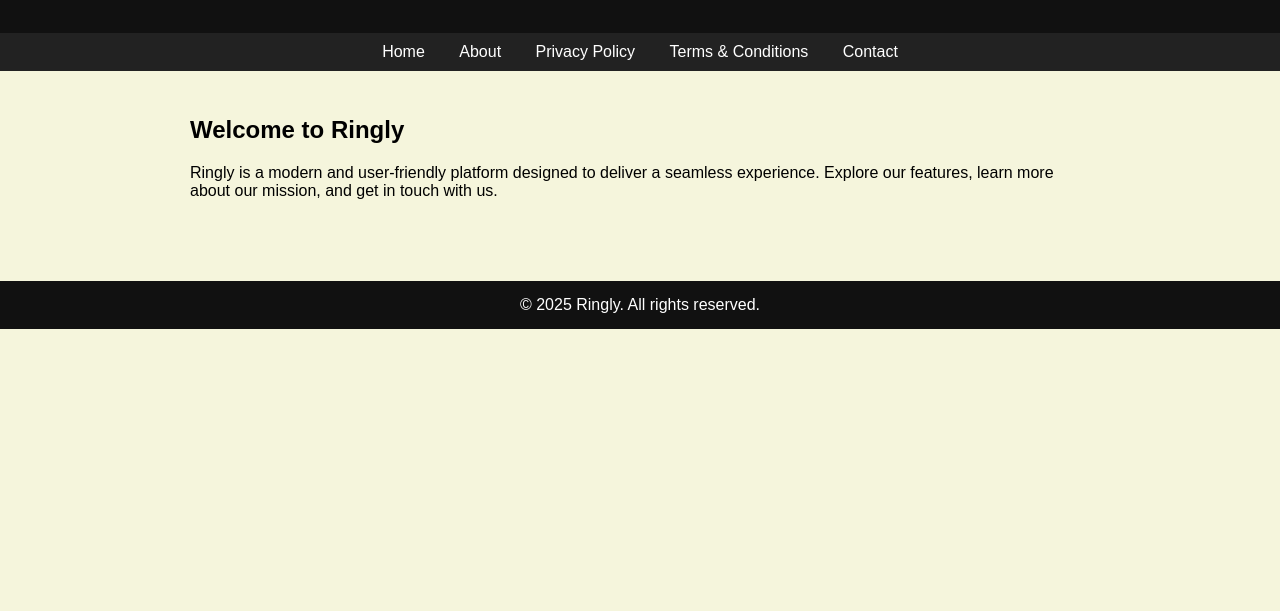
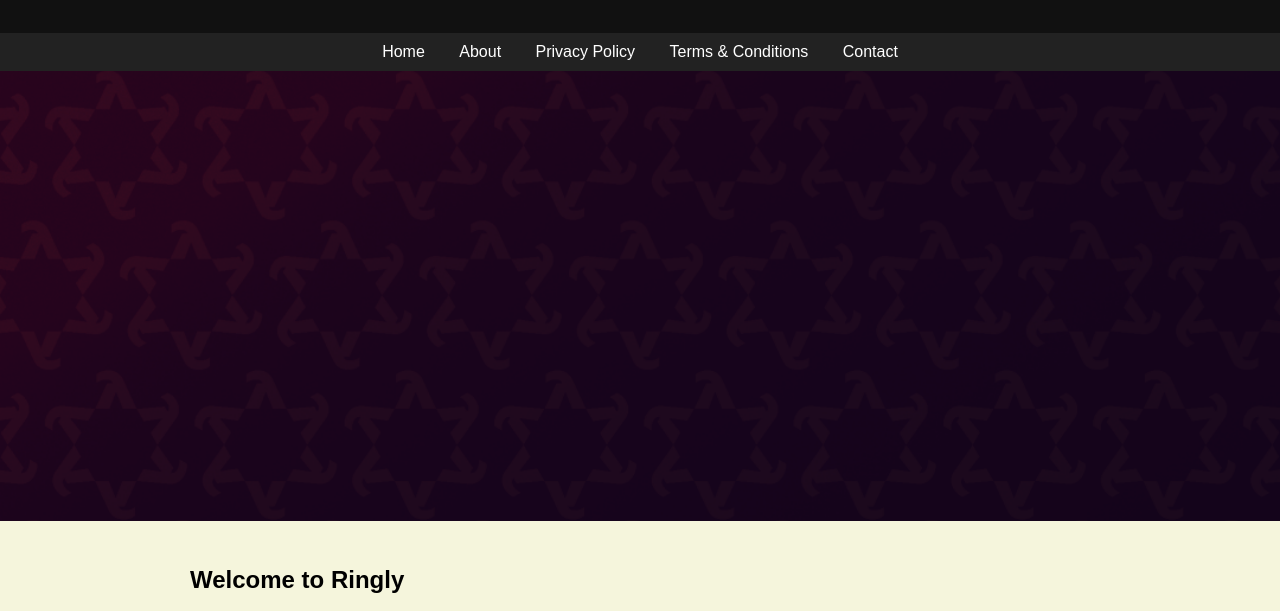
Before and after one commit to codebymagician/ringly-website, a plain HTML site: page index.html in a window 1280 px wide. Shown: the part 181-792 px from the top of the page. Drawn offline with Linux system fonts and the light colour scheme.

```diff
--- a/index.html
+++ b/index.html
@@ -32,6 +32,20 @@
             margin:0 15px;
             text-decoration:none;
         }
+
+        /* NEW — Big Hero Image */
+        .hero {
+            width:100%;
+            max-height:450px;
+            overflow:hidden;
+            margin:0;
+        }
+        .hero img {
+            width:100%;
+            height:auto;
+            display:block;
+        }
+
         .container {
             padding:25px;
             max-width:900px;
@@ -49,7 +63,6 @@
 <body>
 
 <header>
-    <!-- Replace `logo.png` with your actual logo URL -->
     <img src="logo.png" alt="Ringly Logo" />
     <h1>Ringly</h1>
     <p>Your trusted platform</p>
@@ -63,6 +76,11 @@
     <a href="contact.html">Contact</a>
 </nav>
 
+<!-- NEW BIG IMAGE -->
+<div class="hero">
+    <img src="hero.png" alt="Ringly Banner Image">
+</div>
+
 <div class="container">
     <h2>Welcome to Ringly</h2>
     <p>
```
Also changed, not shown: hero.png (added).
